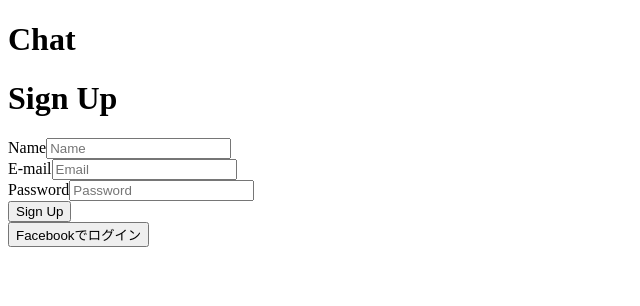
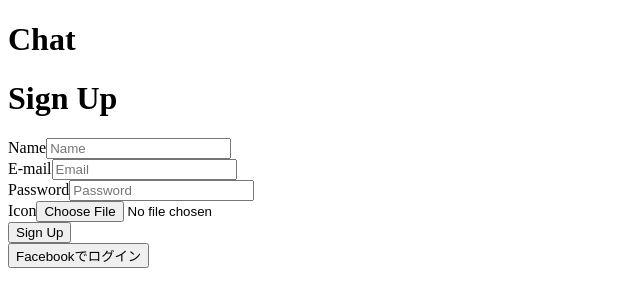
Before and after one commit to KogaMasamichi/chatapp, a React (Create React App) app: page /signup in a window 1280 px wide. Shown: the top 306 px of the page, without its empty margins (0-640 px from the left). Built offline with nearby package versions, Linux system fonts and the light colour scheme; no server answers.

Commit message:
ユーザーアイコン作成途中

```diff
--- a/src/config/firebase.js
+++ b/src/config/firebase.js
@@ -1,6 +1,7 @@
 import firebase from 'firebase/app'
 import 'firebase/firestore'
 import 'firebase/auth'
+import 'firebase/storage'
 
 const firebaseConfig = {
   apiKey: "AIzaSyAr2XCjmN8_8-8lKKDZB6EIneNKo1XO3M4",
--- a/src/pages/SignUp.js
+++ b/src/pages/SignUp.js
@@ -8,12 +8,17 @@ const SignUp = () => {
   const [email, setEmail] = useState('')
   const [password, setPassword] = useState('')
   const [name, setName] = useState('')
+  const [icon, setIcon] = useState('');
+  console.log(icon)
 
   const user = useContext(AuthContext)
 
   if (user) {
     return <Redirect to={'/'} />
   }
+
+  const storageRef = firebase.storage().ref();
+
 
   const handleSubmit = (e) => {
     e.preventDefault()
@@ -22,6 +27,11 @@ const SignUp = () => {
         user.updateProfile({
           displayName: name
         })
+        console.log(user)
+        const iconsRef = storageRef.child(`icons/${user.uid}`);
+        iconsRef.put(icon).then(function(snapshot) {
+          console.log('Uploaded a blob or file!');
+        });
       })
       .catch((error) => {
         var errorCode = error.code;
@@ -70,6 +80,18 @@ const SignUp = () => {
             }}
           />
         </div>
+        <div>
+          <label htmlFor="icon-image">Icon</label>
+          <input
+            type="file"
+            name='icon-image'
+            id='icon-image'
+            onChange={e => {
+             setIcon(e.target.files[0])
+              console.log(e.target)
+            }}
+          />
+        </div>
         <button type='submit'>Sign Up</button>
       </form>
       <button onClick={FacebookProvider}>Facebookでログイン</button>
```
